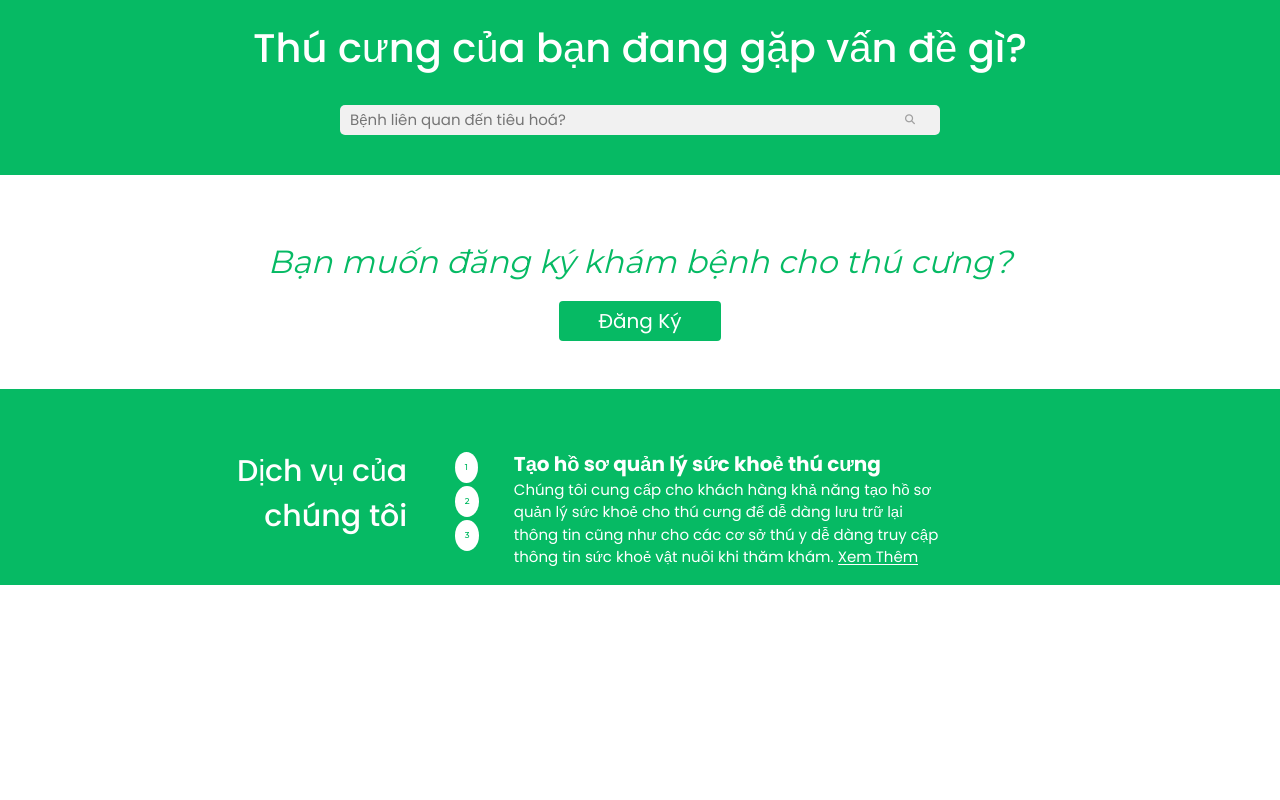
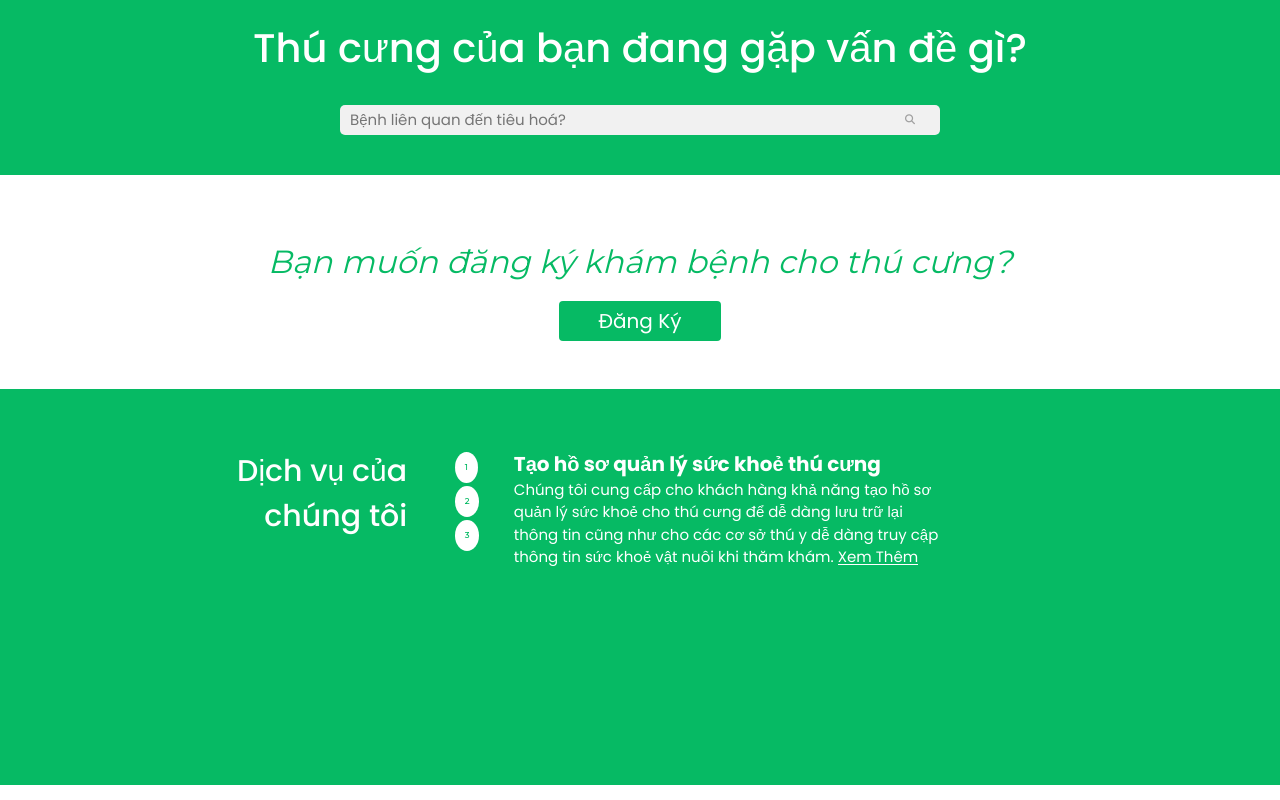
Before and after one commit to ngslim/TKGD-DaPet, a React (Create React App) app: page / in a window 1280 px wide. Built offline with nearby package versions, Linux system fonts and the light colour scheme.

Commit message:
Fix Homepage

```diff
--- a/src/pages/Home/HomePage.module.css
+++ b/src/pages/Home/HomePage.module.css
@@ -104,7 +104,7 @@ form.form-container::after {
   float: left;
   width: 33.33%;
   padding: 12px;
-  height: 100px;
+  height: 300px;
 }
 
 .my-service {
```
